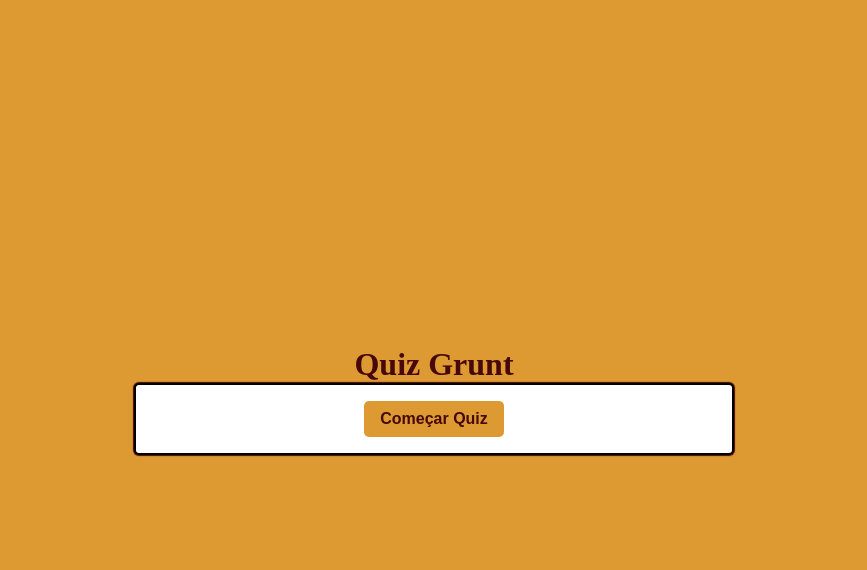
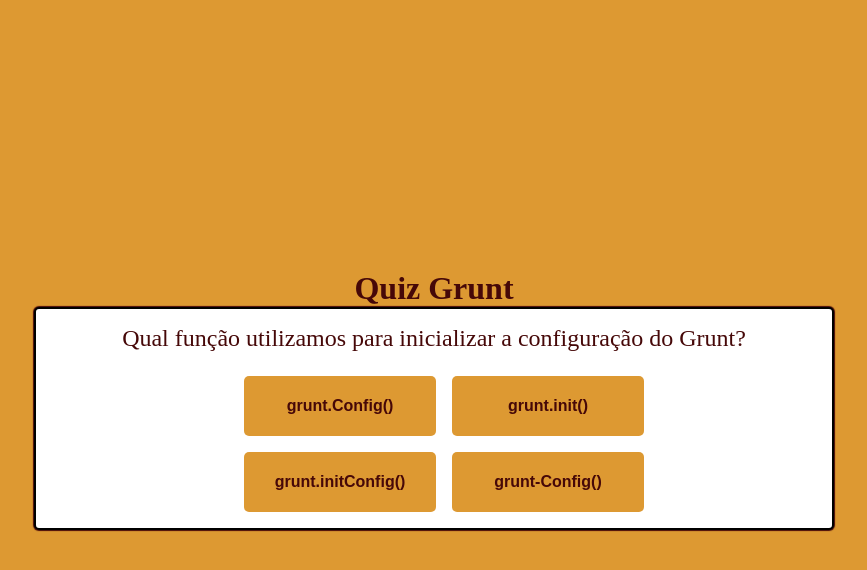
Before and after one commit to MireliAraujo/Quiz-Grunt, a website: page dev/index.html in a window 1280 px wide. Both pictures are taken after a click on the button "Começar Quiz". Shown: the whole page, without its empty margins (206-1073 px from the left). Drawn offline with Linux system fonts and the light colour scheme.

Commit message:
commit final

```diff
--- a/scr/scripts/main.js
+++ b/scr/scripts/main.js
@@ -1 +1,171 @@
-alert('Olá');
+const $startGameButton = document.querySelector(".start-quiz");
+const $nextQuestionButton = document.querySelector(".next-question");
+const $questionsContainer = document.querySelector(".questions-container");
+const $questionText = document.querySelector(".question");
+const $answersContainer = document.querySelector(".answers-container");
+const $answers = document.querySelectorAll(".answer");
+
+let currentQuestionIndex = 0;
+let totalCorrect = 0;
+
+$startGameButton.addEventListener("click", startGame);
+$nextQuestionButton.addEventListener("click", displayNextQuestion);
+
+function startGame() {
+    $startGameButton.classList.add("hide");
+    $questionsContainer.classList.remove("hide");
+    displayNextQuestion();
+}
+
+function displayNextQuestion() {
+    resetState();
+
+    if (questions.length === currentQuestionIndex) {
+    return finishGame();
+    }
+
+    $questionText.textContent = questions[currentQuestionIndex].question;
+    questions[currentQuestionIndex].answers.forEach((answer) => {
+    const newAsnwer = document.createElement("button");
+    newAsnwer.classList.add("button", "answer");
+    newAsnwer.textContent = answer.text;
+    if (answer.correct) {
+        newAsnwer.dataset.correct = answer.correct;
+    }
+    $answersContainer.appendChild(newAsnwer);
+
+    newAsnwer.addEventListener("click", selectAnswer);
+    });
+}
+
+function resetState() {
+    while ($answersContainer.firstChild) {
+        $answersContainer.removeChild($answersContainer.firstChild);
+    }
+
+    document.body.removeAttribute("class");
+    $nextQuestionButton.classList.add("hide");
+}
+
+function selectAnswer(event) {
+    const answerClicked = event.target;
+
+    if (answerClicked.dataset.correct) {
+        document.body.classList.add("correct");
+        totalCorrect++;
+    } else {
+        document.body.classList.add("incorrect");
+    }
+
+    document.querySelectorAll(".answer").forEach((button) => {
+        button.disabled = true;
+
+    if (button.dataset.correct) {
+        button.classList.add("correct");
+    } else {
+        button.classList.add("incorrect");
+    }
+    });
+
+    $nextQuestionButton.classList.remove("hide");
+    currentQuestionIndex++;
+}
+
+function finishGame() {
+    const totalQuestions = questions.length;
+    const performance = Math.floor((totalCorrect * 100) / totalQuestions);
+
+    let message = "";
+
+    switch (true) {
+        case performance >= 90:
+        message = "Excelente :)";
+        break;
+        case performance >= 70:
+        message = "Muito bom :)";
+        break;
+        case performance >= 50:
+        message = "Bom";
+        break;
+        default:
+        message = "Pode melhorar :(";
+    }
+
+    $questionsContainer.innerHTML = `
+        <p class="final-message">
+        Você acertou ${totalCorrect} de ${totalQuestions} questões!
+        <span>Resultado: ${message}</span>
+        </p>
+        <button
+        onclick=window.location.reload()
+        class="button"
+        >
+        Refazer teste
+        </button>
+    `;
+}
+
+const questions = [
+    {
+        question: "Qual função utilizamos para inicializar a configuração do Grunt?",
+        answers: [
+        { text: "grunt.Config()", correct: false },
+        { text: "grunt.init()", correct: false },
+        { text: "grunt.initConfig()", correct: true },
+        { text: "grunt-Config()", correct: false },
+        ],
+    },
+    {
+    question: "Qual função utilizamos para arredondar um número para baixo, ou seja, considerar apenas a parte inteira do número?",
+    answers: [
+        { text: "Math.floor(4.52)", correct: true },
+        { text: "Math&floor(4.52)", correct: false },
+        { text: "Math(4.52)", correct: false },
+        { text: "floor(4.52)", correct: false },
+    ],
+    },
+    {
+    question:
+        'Qual função utilizamos para carregar um plugin no Grunt?',
+    answers: [
+        { text: 'grunt.loadNpmTasks("nome")', correct: true },
+        { text: 'grunt.loadTasks("nome")', correct: false },
+        { text: 'grunt.loadNpm("nome")', correct: false },
+        { text: 'grunt.loadNpmTasks("nome")', correct: false },
+    ],
+    },
+    {
+        question: "Sobre a execução de tarefas em paralelo é correto afirmar que:",
+        answers: [
+        { text: "São possíveis através do plugin grunt-concurrent", correct: true },
+        { text: "São possíveis através do plugin grunt-config", correct: false },
+    ],
+    },
+    {
+        question: 'Qual função utilizamos para arredondar um número para baixo, ou seja, considerar apenas a parte inteira do número?',
+        answers: [
+        { text: 'Math-floor(4.52)', correct: false },
+        { text: 'Math.floor(4.52)', correct: true },
+        { text: 'Math(4.52)', correct: false },
+        { text: 'floor(4.52)', correct: false },
+        ],
+    },
+    {
+        question: "Qual plugin utilizamos para comprimir código JavaScript no Grunt?",
+        answers: [
+        { text: "grunt-uglify", correct: false },
+        { text: "grunt-contrib-uglify", correct: true },
+        { text: "grunt-contrib", correct: false },
+        { text: "grunt uglify", correct: false },
+        ],
+    },
+    {
+        question: 'Como informamos ao plugin grunt-replace o campo que ele deverá substituir?',
+        answers: [
+        { text: "adicionando $$ antes do nome do campo", correct: false },
+        { text: "adicionando ++ antes do nome do campo", correct: false },
+        { text: "adicionando && antes do nome do campo", correct: false },
+        { text: "adicionando @@ antes do nome do campo", correct: true },
+        ],
+    },
+];
--- a/scr/styles/main.less
+++ b/scr/styles/main.less
@@ -21,7 +21,7 @@
     main{
         .container{
             background-color: #fff;
-            width: 600px;
+            width: 800px;
             border: 2px solid #000;
             box-shadow: 0 0 1px 1px;
             border-radius: 5px;
@@ -54,6 +54,13 @@
                 grid-template-columns: 1fr 1fr;
                 gap: 16px;
                 width: 400px;
+                margin-left: 20px;
+
+                .answer{
+                    height: 60px;
+
+                }
+
 
             }
         }
@@ -78,6 +85,13 @@
 }
 
 
+.correct{
+    background-color: green;
+}
+
+.incorrect{
+    background-color: red;
+}
 
 button{
     cursor: pointer;
```
Also changed, not shown: dev/styles/main.css, dist/index.html, dist/scripts/main.min.js, dist/styles/main.min.css, 1 other file.
